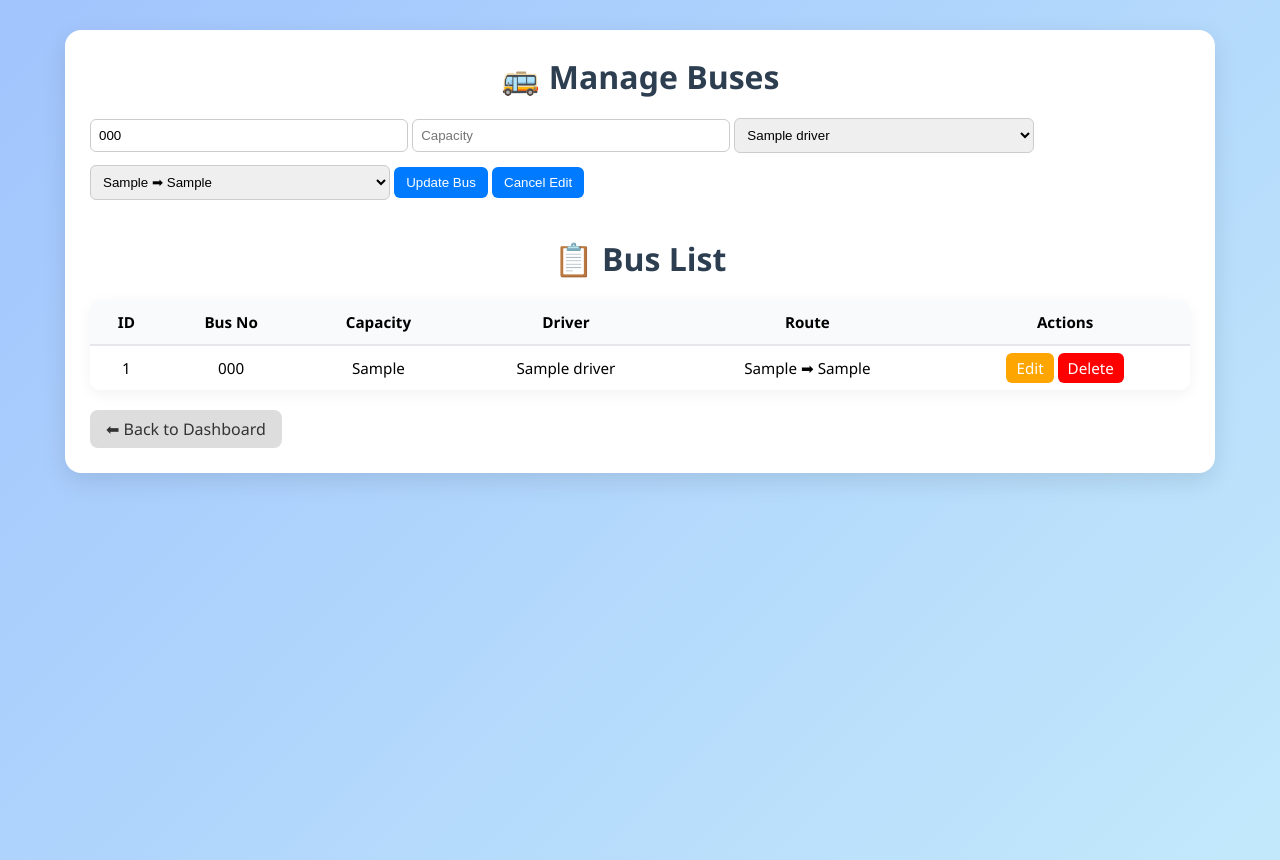
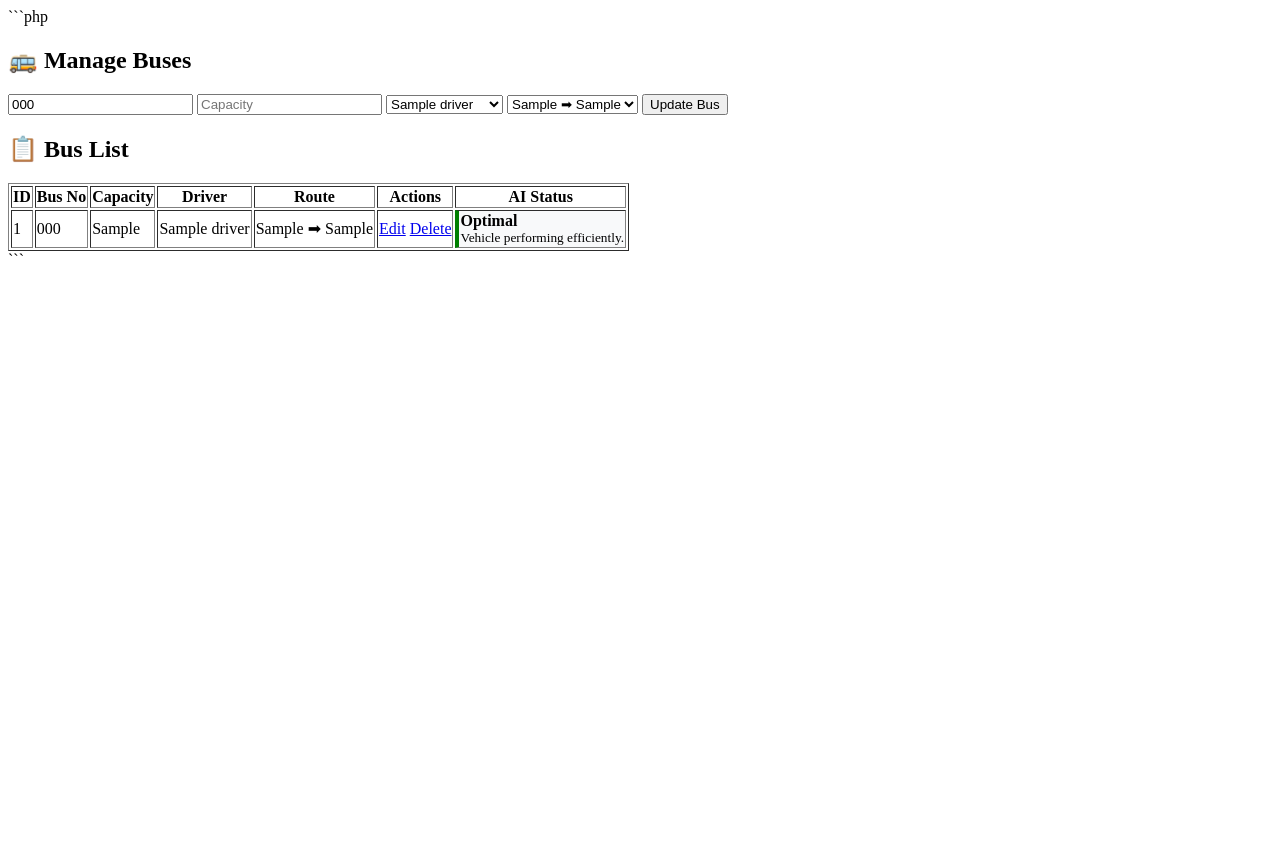
Before and after one commit to Hyper7711/Bus_Mng_System, a PHP site: page /admin/manage_buses.php?edit_id=1 in a window 1280 px wide. After the commit the page ends 256 px from the top, so only its background shows below. Run offline with PHP 8.4, Linux system fonts and the light colour scheme; tables that the repository leaves empty or names only in its code hold one stand-in row (values such as "Sample post").

Commit message:
ai_integrations_1

````diff
--- a/admin/manage_buses.php
+++ b/admin/manage_buses.php
@@ -1,5 +1,7 @@
+```php
 <?php
 include '../db_connect.php';
+include '../ai_logic.php'; // ✅ AI Logic Added
 
 $success = "";
 $error = "";
@@ -18,12 +20,11 @@ if (isset($_GET['delete_id'])) {
 
 // ✅ Handle Add/Edit Form Submission
 if ($_SERVER["REQUEST_METHOD"] == "POST") {
-    $bus_number = trim($_POST['bus_no']); // Updated for DB column
+    $bus_number = trim($_POST['bus_no']);
     $capacity   = (int) $_POST['capacity'];
     $driver_id  = $_POST['driver_id'];
     $route_id   = $_POST['route_id'];
 
-    // If editing
     if (isset($_POST['bus_id']) && !empty($_POST['bus_id'])) {
         $bus_id = $_POST['bus_id'];
         try {
@@ -39,7 +40,7 @@ if ($_SERVER["REQUEST_METHOD"] == "POST") {
         } catch (PDOException $e) {
             $error = "❌ Error updating bus: " . $e->getMessage();
         }
-    } else { // Add new bus
+    } else {
         try {
             $stmt = $conn->prepare("INSERT INTO buses (bus_number, capacity, driver_id, route_id) VALUES (:bus_number, :capacity, :driver_id, :route_id)");
             $stmt->execute([
@@ -55,7 +56,7 @@ if ($_SERVER["REQUEST_METHOD"] == "POST") {
     }
 }
 
-// ✅ Fetch buses, drivers, and routes
+// ✅ Fetch data
 $drivers = $conn->query("SELECT driver_id, name FROM drivers")->fetchAll(PDO::FETCH_ASSOC);
 $routes  = $conn->query("SELECT route_id, start_point, end_point FROM routes")->fetchAll(PDO::FETCH_ASSOC);
 $buses   = $conn->query("SELECT b.bus_id, b.bus_number, b.capacity, d.name AS driver_name, r.start_point, r.end_point
@@ -64,7 +65,7 @@ $buses   = $conn->query("SELECT b.bus_id, b.bus_number, b.capacity, d.name AS dr
                          LEFT JOIN routes r ON b.route_id=r.route_id
                          ORDER BY b.bus_id DESC")->fetchAll(PDO::FETCH_ASSOC);
 
-// If editing, fetch the bus details
+// Edit fetch
 $edit_bus = null;
 if (isset($_GET['edit_id'])) {
     $edit_id = $_GET['edit_id'];
@@ -80,135 +81,8 @@ if (isset($_GET['edit_id'])) {
 <meta charset="UTF-8">
 <meta name="viewport" content="width=device-width, initial-scale=1.0">
 <title>Manage Buses</title>
-    <style>
-        body {
-            margin: 0;
-            font-family: "Segoe UI", sans-serif;
-            background: linear-gradient(135deg, #a1c4fd, #c2e9fb);
-            display: flex;
-            justify-content: center;
-            align-items: flex-start;
-            min-height: 100vh;
-            padding: 30px;
-        }
+</head>
 
-        .card {
-            width: 100%;
-            max-width: 1100px;
-            background: white;
-            padding: 25px;
-            border-radius: 16px;
-            box-shadow: 0 8px 25px rgba(0,0,0,0.1);
-            animation: fadeIn 0.4s ease-in-out;
-        }
-
-        @keyframes fadeIn {
-            from { opacity: 0; transform: translateY(10px); }
-            to { opacity: 1; transform: translateY(0); }
-        }
-
-        h2 {
-            text-align: center;
-            font-size: 2rem;
-            margin: 0 0 20px;
-            color: #2c3e50;
-        }
-
-        .message {
-            font-weight: 600;
-            margin: 10px 0;
-            text-align: center;
-            font-size: 1rem;
-            border-radius: 8px;
-            padding: 10px;
-        }
-
-        .success { background: #e8fdf0; color: #1e7b34; border: 1px solid #a9e5b9; }
-        .error { background: #fde8e8; color: #b91c1c; border: 1px solid #f5b5b5; }
-
-        form {
-            margin-bottom: 25px;
-        }
-
-        form input, form select {
-            padding: 8px;
-            width: 100%;
-            max-width: 300px;
-            margin-bottom: 12px;
-            border-radius: 6px;
-            border: 1px solid #ccc;
-        }
-
-        form button {
-            background: #007bff;
-            color: white;
-            border: none;
-            border-radius: 6px;
-            padding: 8px 12px;
-            cursor: pointer;
-            transition: 0.3s;
-        }
-
-        form button:hover { background: #0056b3; }
-
-        .table-container {
-            overflow-x: auto;
-            border-radius: 10px;
-            box-shadow: 0 4px 15px rgba(0,0,0,0.05);
-        }
-
-        table {
-            width: 100%;
-            border-collapse: collapse;
-            min-width: 700px;
-        }
-
-        th, td {
-            padding: 12px;
-            text-align: center;
-            font-size: 0.95rem;
-        }
-
-        th {
-            background: #f9fafb;
-            font-weight: bold;
-            border-bottom: 2px solid #e5e7eb;
-            position: sticky;
-            top: 0;
-            z-index: 2;
-        }
-
-        tr:nth-child(even) td { background: #fcfcfc; }
-        tr:hover td { background: #f1f5f9; transition: 0.2s; }
-
-        .action-btn {
-            padding: 5px 10px;
-            border-radius: 6px;
-            color: white;
-            text-decoration: none;
-            transition: 0.2s;
-        }
-
-        .edit-btn { background: orange; }
-        .edit-btn:hover { background: darkorange; }
-
-        .delete-btn { background: red; }
-        .delete-btn:hover { background: darkred; }
-
-        .back-btn {
-            display: inline-block;
-            margin-top: 20px;
-            background: #ddd;
-            color: #333;
-            padding: 8px 16px;
-            border-radius: 8px;
-            text-decoration: none;
-            transition: 0.3s;
-        }
-
-        .back-btn:hover { background: #bbb; }
-    </style>
-</head>
 <body>
 <div class="card">
 <h2>🚌 Manage Buses</h2>
@@ -216,7 +90,6 @@ if (isset($_GET['edit_id'])) {
 <?php if (!empty($success)) echo "<p class='message success'>$success</p>"; ?>
 <?php if (!empty($error)) echo "<p class='message error'>$error</p>"; ?>
 
-        <!-- Add/Edit Bus Form -->
 <form method="POST">
 <input type="hidden" name="bus_id" value="<?= $edit_bus['bus_id'] ?? '' ?>">
 <input type="text" name="bus_no" placeholder="Bus Number" value="<?= $edit_bus['bus_number'] ?? '' ?>" required>
@@ -241,16 +114,11 @@ if (isset($_GET['edit_id'])) {
 </select>
 
 <button type="submit"><?= isset($edit_bus) ? "Update Bus" : "Add Bus" ?></button>
-            <?php if(isset($edit_bus)): ?>
-                <a href="manage_buses.php"><button type="button">Cancel Edit</button></a>
-            <?php endif; ?>
 </form>
 
-        <!-- Bus List -->
 <h2>📋 Bus List</h2>
-        <div class="table-container">
-            <?php if (!empty($buses)) { ?>
-                <table>
+
+<table border="1">
 <thead>
 <tr>
 <th>ID</th>
@@ -259,30 +127,43 @@ if (isset($_GET['edit_id'])) {
 <th>Driver</th>
 <th>Route</th>
 <th>Actions</th>
+<th>AI Status</th> <!-- ✅ Added -->
 </tr>
 </thead>
+
 <tbody>
-                        <?php foreach ($buses as $bus): ?>
+<?php foreach ($buses as $bus):
+
+// ✅ AI Simulation (no DB change)
+$mileage = rand(1000, 10000);
+$days = rand(1, 100);
+$ai = get_ai_prediction($mileage, $days);
+
+?>
 <tr>
 <td><?= $bus['bus_id'] ?></td>
 <td><?= htmlspecialchars($bus['bus_number']) ?></td>
 <td><?= $bus['capacity'] ?></td>
 <td><?= htmlspecialchars($bus['driver_name']) ?></td>
 <td><?= htmlspecialchars($bus['start_point']) ?> ➡ <?= htmlspecialchars($bus['end_point']) ?></td>
+
 <td>
-                                <a class="action-btn edit-btn" href="manage_buses.php?edit_id=<?= $bus['bus_id'] ?>">Edit</a>
-                                <a class="action-btn delete-btn" href="manage_buses.php?delete_id=<?= $bus['bus_id'] ?>" onclick="return confirm('Are you sure to delete this bus?');">Delete</a>
+<a href="manage_buses.php?edit_id=<?= $bus['bus_id'] ?>">Edit</a>
+<a href="manage_buses.php?delete_id=<?= $bus['bus_id'] ?>">Delete</a>
 </td>
+
+<!-- ✅ AI COLUMN -->
+<td style="background:#f8f9fa;border-left:4px solid <?= $ai['color'] ?>;">
+<strong><?= $ai['status'] ?></strong><br>
+<small><?= $ai['insight'] ?></small>
+</td>
+
 </tr>
 <?php endforeach; ?>
 </tbody>
 </table>
-            <?php } else { ?>
-                <p style="text-align:center;">No buses found.</p>
-            <?php } ?>
-        </div>
 
-        <a href="../admin/dashboard.php" class="back-btn">⬅ Back to Dashboard</a>
 </div>
 </body>
 </html>
+```
--- /dev/null
+++ b/ai_logic.php
@@ -0,0 +1,35 @@
+<?php
+// ai_logic.php
+
+/**
+ * AI function to predict if a bus needs maintenance soon
+ * @param int $mileage The current mileage of the bus
+ * @param int $last_service_days Days since last service
+ * @return array Prediction data
+ */
+function get_ai_prediction($mileage, $last_service_days) {
+    // Basic AI "Score" Logic
+    // In real AI, this would be a machine learning model
+    $risk_score = ($mileage * 0.0001) + ($last_service_days * 0.5);
+
+    if ($risk_score > 80) {
+        return [
+            'status' => 'Critical',
+            'color' => 'red',
+            'insight' => 'High risk of engine failure. Schedule service immediately.'
+        ];
+    } elseif ($risk_score > 50) {
+        return [
+            'status' => 'Warning',
+            'color' => 'orange',
+            'insight' => 'Wear detected. Maintenance recommended within 7 days.'
+        ];
+    } else {
+        return [
+            'status' => 'Optimal',
+            'color' => 'green',
+            'insight' => 'Vehicle performing efficiently.'
+        ];
+    }
+}
+?>
````
Lines whose indentation alone changed are shown as unchanged.
